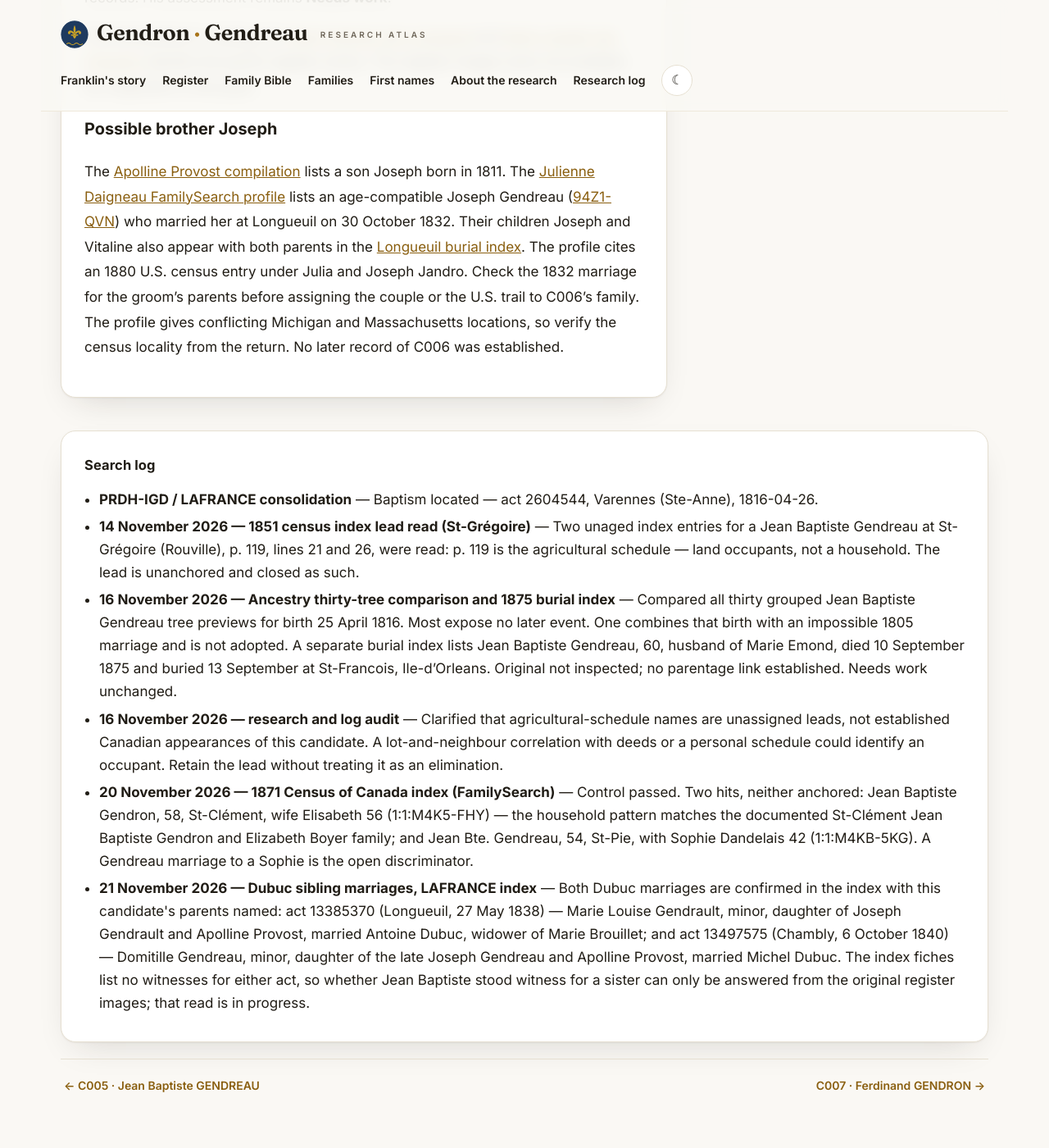
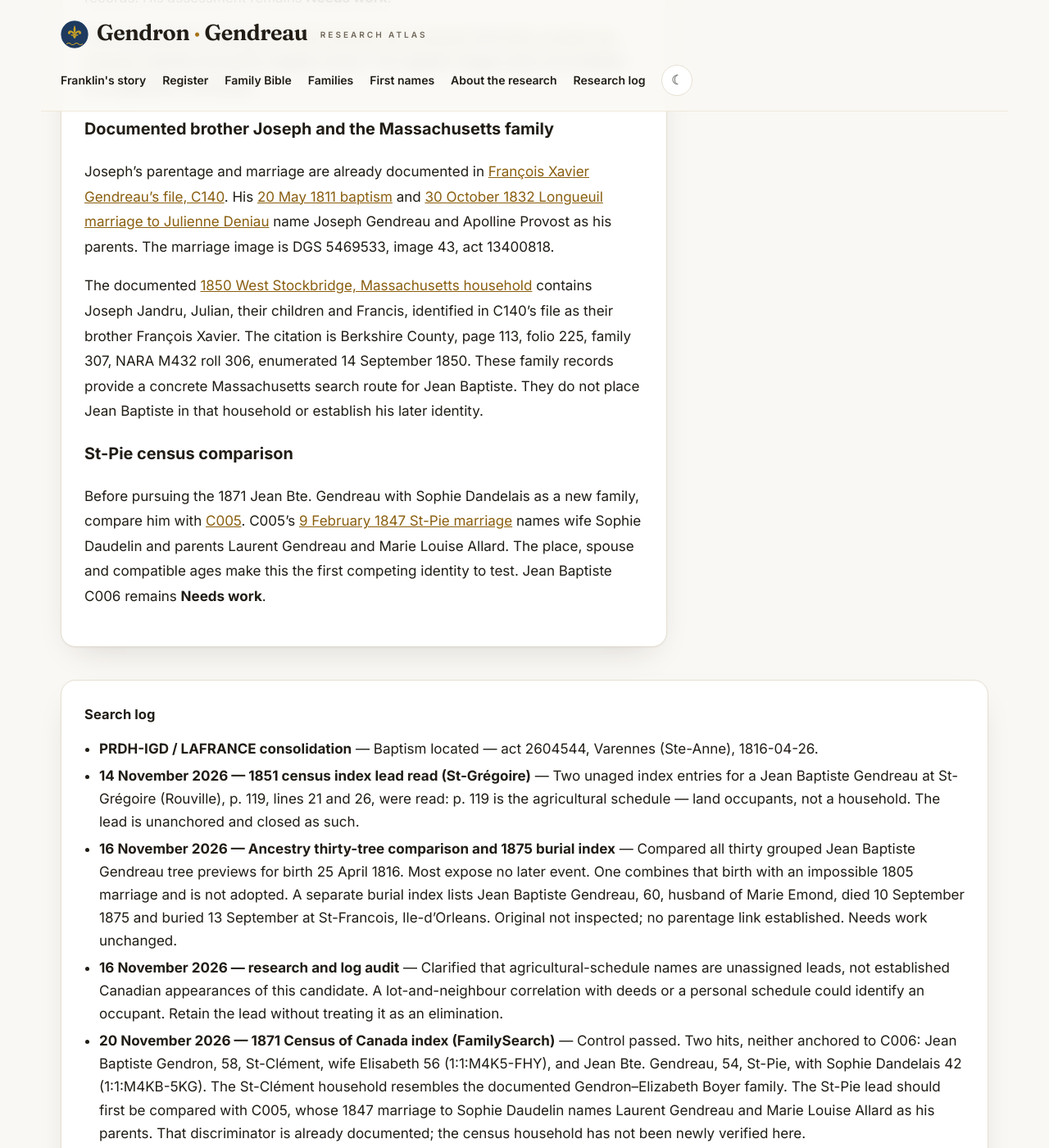
Before and after one commit to vetharmon/gendron-research, a Jekyll site: the page built from _candidates/c006.md, in a window 1280 px wide and 1400 px high, scrolled down 2501 px. Shown: the whole window at 82% size. Built offline with Jekyll 4.4.1, drawn with Linux system fonts in a browser that asks for light colours.

Commit message:
Restore Chat's C006 audit sections overwritten by PR #136 upload

```diff
--- a/_candidates/c006.md
+++ b/_candidates/c006.md
@@ -27,7 +27,7 @@ search_log:
 - resource: "16 November 2026 — research and log audit"
   outcome: "Clarified that agricultural-schedule names are unassigned leads, not established Canadian appearances of this candidate. A lot-and-neighbour correlation with deeds or a personal schedule could identify an occupant. Retain the lead without treating it as an elimination."
 - resource: 20 November 2026 — 1871 Census of Canada index (FamilySearch)
-  outcome: 'Control passed. Two hits, neither anchored: Jean Baptiste Gendron, 58, St-Clément, wife Elisabeth 56 (1:1:M4K5-FHY) — the household pattern matches the documented St-Clément Jean Baptiste Gendron and Elizabeth Boyer family; and Jean Bte. Gendreau, 54, St-Pie, with Sophie Dandelais 42 (1:1:M4KB-5KG). A Gendreau marriage to a Sophie is the open discriminator.'
+  outcome: 'Control passed. Two hits, neither anchored to C006: Jean Baptiste Gendron, 58, St-Clément, wife Elisabeth 56 (1:1:M4K5-FHY), and Jean Bte. Gendreau, 54, St-Pie, with Sophie Dandelais 42 (1:1:M4KB-5KG). The St-Clément household resembles the documented Gendron–Elizabeth Boyer family. The St-Pie lead should first be compared with C005, whose 1847 marriage to Sophie Daudelin names Laurent Gendreau and Marie Louise Allard as his parents. That discriminator is already documented; the census household has not been newly verified here.'
 - resource: 21 November 2026 — Dubuc sibling marriages, LAFRANCE index
   outcome: 'Both Dubuc marriages are confirmed in the index with this candidate''s parents named: act 13385370 (Longueuil, 27 May 1838) — Marie Louise Gendrault, minor, daughter of Joseph Gendrault and Apolline Provost, married Antoine Dubuc, widower of Marie Brouillet; and act 13497575 (Chambly, 6 October 1840) — Domitille Gendreau, minor, daughter of the late Joseph Gendreau and Apolline Provost, married Michel Dubuc. The index fiches list no witnesses for either act, so whether Jean Baptiste stood witness for a sister can only be answered from the original register images; that read is in progress.'
 permalink: /candidates/c006/
@@ -85,6 +85,12 @@ The original marriage acts remain to be read for the witnesses’ relationships
 
 The FamilySearch catalogs for [Saint-Antoine-de-Longueuil](https://www.familysearch.org/search/catalog/87095) and [Saint-Joseph-de-Chambly](https://www.familysearch.org/search/catalog/244011) identify the parish register series. The register images were not available for inspection in this pass.
 
-### Possible brother Joseph
+### Documented brother Joseph and the Massachusetts family
 
-The [Apolline Provost compilation](https://genealogie.quebec/stemma4web/info/424395) lists a son Joseph born in 1811. The [Julienne Daigneau FamilySearch profile](https://ancestors.familysearch.org/en/L2VP-HYR/julienne-d%C3%A9niau-1805-1882) lists an age-compatible Joseph Gendreau ([94Z1-QVN](https://ancestors.familysearch.org/en/tree/person/94Z1-QVN)) who married her at Longueuil on 30 October 1832. Their children Joseph and Vitaline also appear with both parents in the [Longueuil burial index](https://michelpratt.quebec/wp-content/uploads/2026/04/Sepultures.pdf#page=217). The profile cites an 1880 U.S. census entry under Julia and Joseph Jandro. Check the 1832 marriage for the groom’s parents before assigning the couple or the U.S. trail to C006’s family. The profile gives conflicting Michigan and Massachusetts locations, so verify the census locality from the return. No later record of C006 was established.
+Joseph's parentage and marriage are already documented in [François Xavier Gendreau's file, C140](../c140/). His [20 May 1811 baptism](https://www.genealogiequebec.com/Membership/LAFRANCE/acte/2603778) and [30 October 1832 Longueuil marriage to Julienne Deniau](https://www.familysearch.org/ark:/61903/3:1:3QSQ-G993-C4LN) name Joseph Gendreau and Apolline Provost as his parents. The marriage image is DGS 5469533, image 43, act 13400818.
+
+The documented [1850 West Stockbridge, Massachusetts household](https://www.familysearch.org/ark:/61903/1:1:MD9X-2TH) contains Joseph Jandru, Julian, their children and Francis, identified in C140's file as their brother François Xavier. The citation is Berkshire County, page 113, folio 225, family 307, NARA M432 roll 306, enumerated 14 September 1850. These family records provide a concrete Massachusetts search route for Jean Baptiste. They do not place Jean Baptiste in that household or establish his later identity.
+
+### St-Pie census comparison
+
+Before pursuing the 1871 Jean Bte. Gendreau with Sophie Dandelais as a new family, compare him with [C005](../c005/). C005's [9 February 1847 St-Pie marriage](https://www.familysearch.org/ark:/61903/3:1:3QS7-899Q-7XYZ) names wife Sophie Daudelin and parents Laurent Gendreau and Marie Louise Allard. The place, spouse and compatible ages make this the first competing identity to test. Jean Baptiste C006 remains **Needs work**.
```
